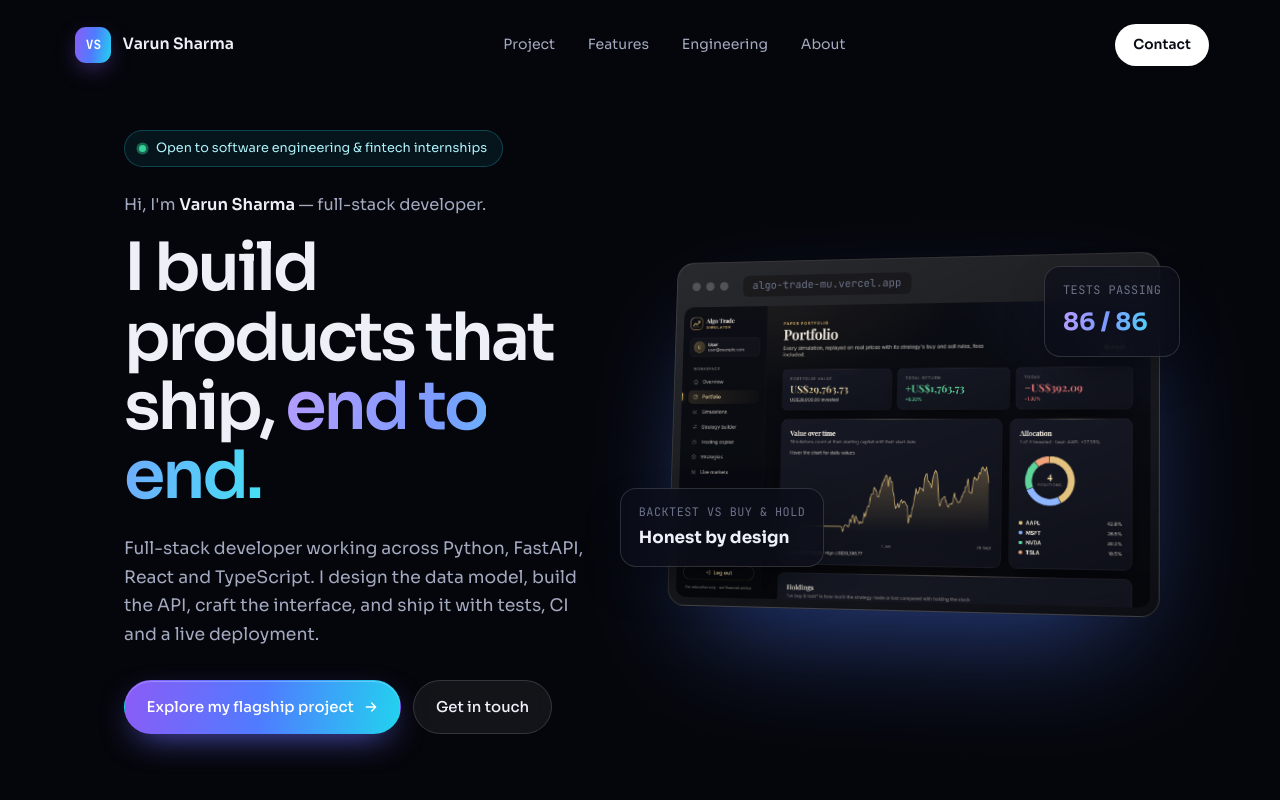
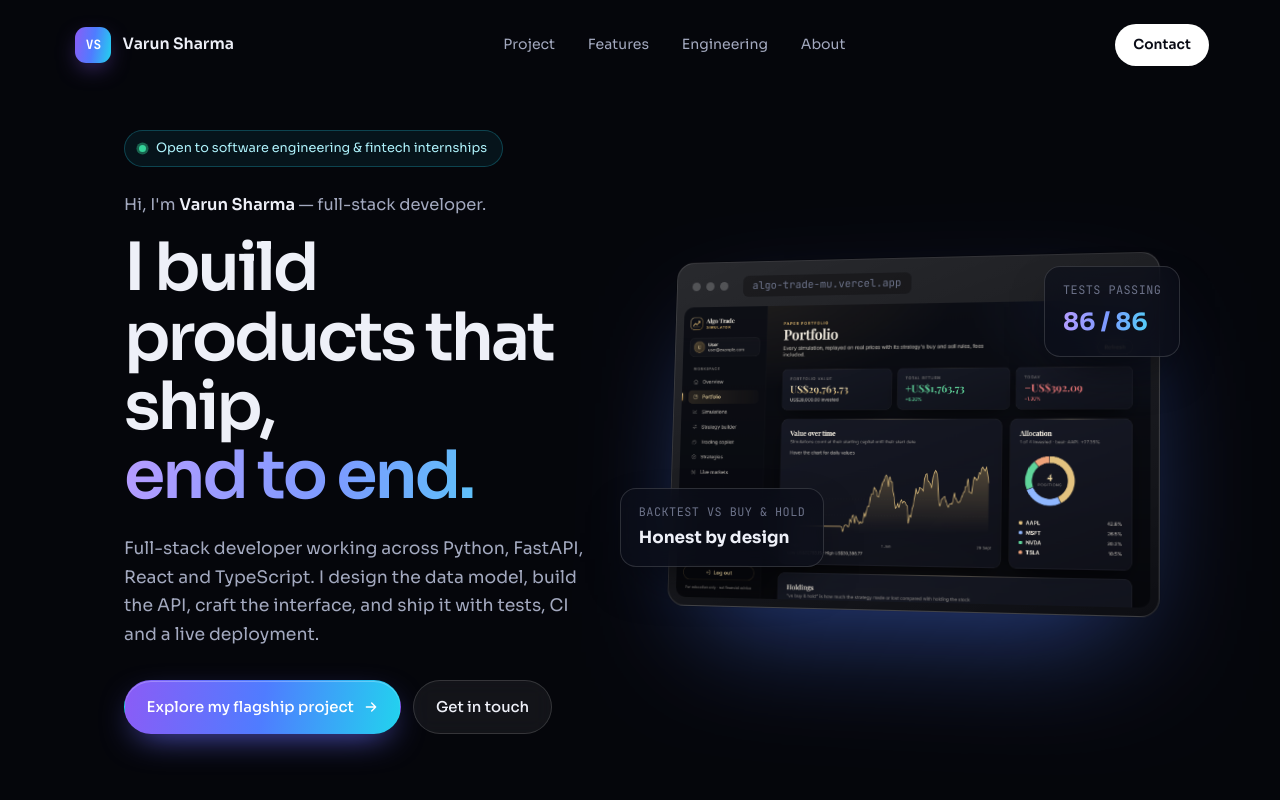
Before and after one commit to varun-sharma-2006/varun-portfolio, a React (Vite) app: page / in a window 1280 px wide. Shown: the top 800 px of the page. Built offline with nearby package versions, Linux system fonts and the light colour scheme.

Commit message:
Keep the gradient half of the headline on one line
Co-Authored-By: Claude Opus 5.5 <noreply@anthropic.com>

```diff
--- a/src/styles.css
+++ b/src/styles.css
@@ -450,6 +450,11 @@ main {
   font-size: clamp(2.6rem, 5.2vw, 4.4rem);
   line-height: 1.04;
   letter-spacing: -0.045em;
+}
+
+.hero h1 .grad {
+  display: block;
+  white-space: nowrap;
 }
 
 .lead {
```
